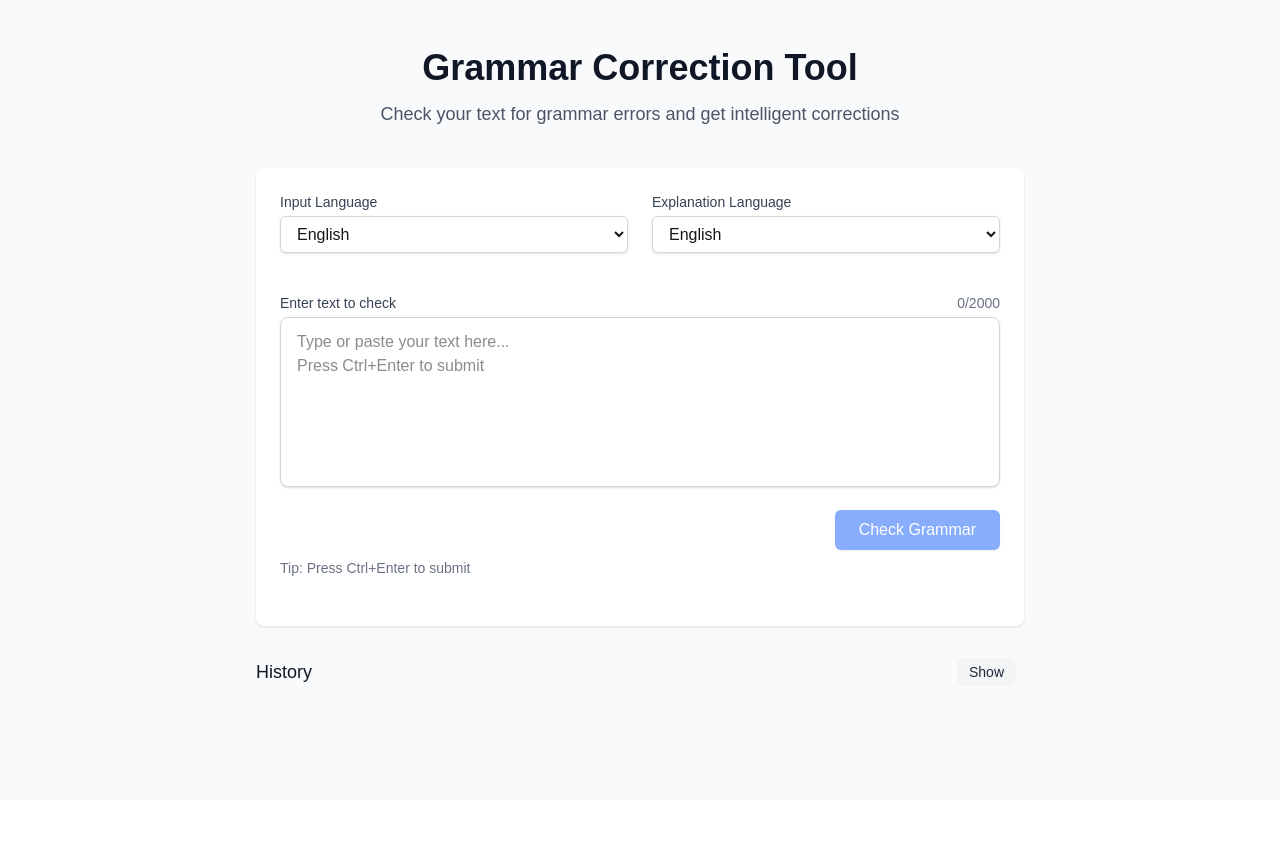
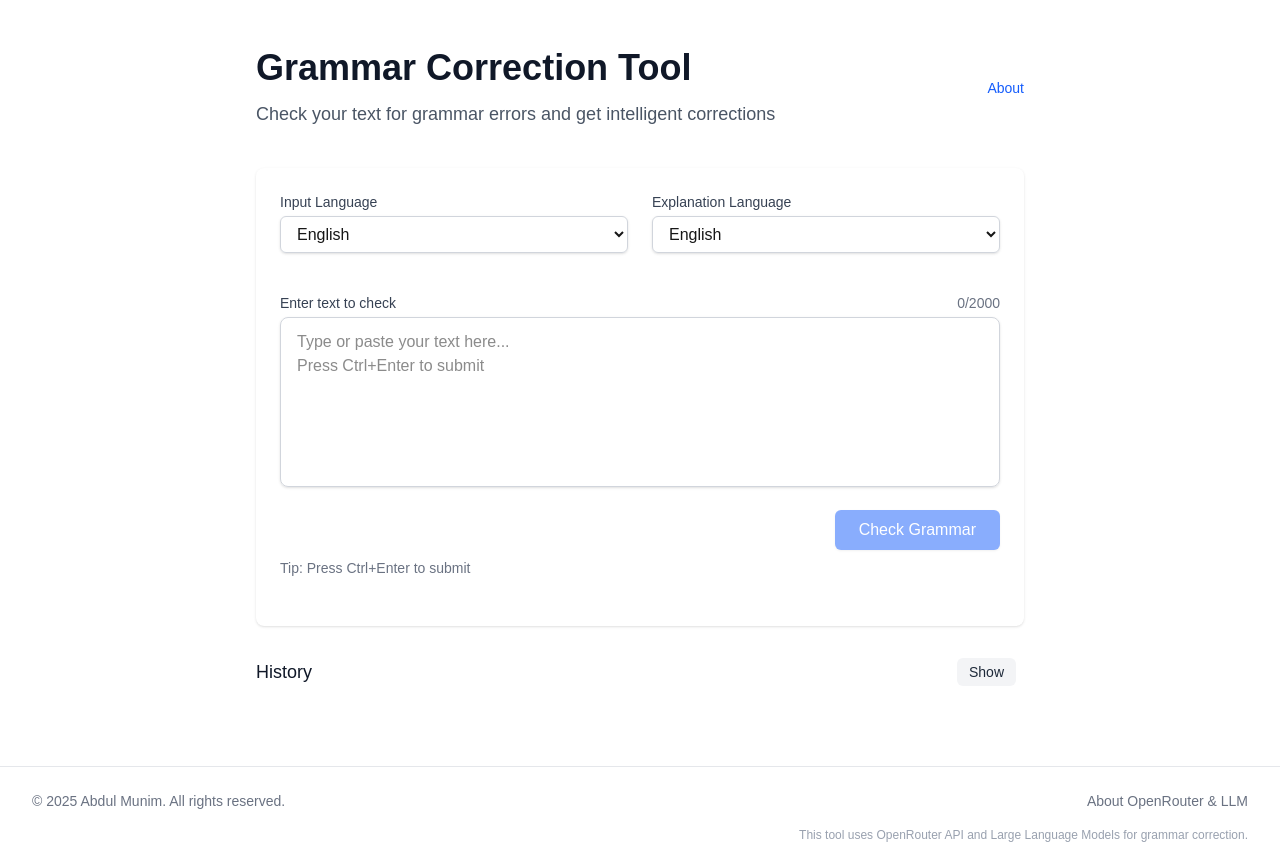
Before and after one commit to munim/grammarcheckerai, a Next.js app: page / in a window 1280 px wide. Before the commit the page ends 800 px from the top, so only its background shows below. Built offline with nearby package versions, Linux system fonts and the light colour scheme.

Commit message:
:sparkles: feat(ui): add footer component for grammar correction tool

```diff
--- a/src/app/layout.tsx
+++ b/src/app/layout.tsx
@@ -1,6 +1,7 @@
 import type { Metadata } from "next";
 import { Geist, Geist_Mono } from "next/font/google";
 import "./globals.css";
+import Footer from "@/components/Footer";
 
 const geistSans = Geist({
   variable: "--font-geist-sans",
@@ -25,9 +26,12 @@ export default function RootLayout({
   return (
     <html lang="en">
       <body
-        className={`${geistSans.variable} ${geistMono.variable} antialiased`}
+        className={`${geistSans.variable} ${geistMono.variable} antialiased min-h-screen flex flex-col bg-gray-50 dark:bg-gray-900`}
       >
-        {children}
+        <main className="flex-grow">
+          {children}
+        </main>
+        <Footer />
       </body>
     </html>
   );
--- a/src/app/page.tsx
+++ b/src/app/page.tsx
@@ -1,6 +1,7 @@
 'use client';
 
 import React, { useState, useEffect } from 'react';
+import Link from 'next/link';
 import { v4 as uuidv4 } from 'uuid';
 import TextInput from '@/components/TextInput';
 import CorrectionDisplay from '@/components/CorrectionDisplay';
@@ -129,9 +130,11 @@ export default function Home() {
   };
 
   return (
-    <div className="min-h-screen bg-gray-50 dark:bg-gray-900 py-12 px-4 sm:px-6 lg:px-8">
+    <div className="py-12 px-4 sm:px-6 lg:px-8">
       <div className="max-w-3xl mx-auto">
-        <div className="text-center mb-10">
+        <header className="mb-10">
+          <div className="flex justify-between items-center">
+            <div>
               <h1 className="text-3xl font-bold text-gray-900 dark:text-white sm:text-4xl">
                 Grammar Correction Tool
               </h1>
@@ -139,6 +142,16 @@ export default function Home() {
                 Check your text for grammar errors and get intelligent corrections
               </p>
             </div>
+            <nav>
+              <Link
+                href="/about"
+                className="text-sm font-medium text-blue-600 hover:text-blue-800 dark:text-blue-400 dark:hover:text-blue-300"
+              >
+                About
+              </Link>
+            </nav>
+          </div>
+        </header>
 
         <div className="bg-white dark:bg-gray-800 shadow rounded-lg p-6 mb-8">
           <div className="grid grid-cols-1 md:grid-cols-2 gap-6 mb-6">
--- /dev/null
+++ b/src/components/Footer.tsx
@@ -0,0 +1,34 @@
+'use client';
+
+import Link from 'next/link';
+
+export default function Footer() {
+  return (
+    <footer className="bg-white dark:bg-gray-800 border-t border-gray-200 dark:border-gray-700">
+      <div className="max-w-7xl mx-auto py-6 px-4 sm:px-6 lg:px-8">
+        <div className="md:flex md:items-center md:justify-between">
+          <div className="flex justify-center md:justify-start">
+            <p className="text-center text-sm text-gray-500 dark:text-gray-400">
+              &copy; {new Date().getFullYear()} Abdul Munim. All rights reserved.
+            </p>
+          </div>
+          <div className="mt-4 flex justify-center md:mt-0 md:justify-end">
+            <div className="flex space-x-6">
+              <Link
+                href="/about"
+                className="text-sm text-gray-500 hover:text-gray-700 dark:text-gray-400 dark:hover:text-gray-300"
+              >
+                About OpenRouter & LLM
+              </Link>
+            </div>
+          </div>
+        </div>
+        <div className="mt-4 text-center md:text-right">
+          <p className="text-xs text-gray-400 dark:text-gray-500">
+            This tool uses OpenRouter API and Large Language Models for grammar correction.
+          </p>
+        </div>
+      </div>
+    </footer>
+  );
+}
```
Lines whose indentation alone changed are shown as unchanged.
